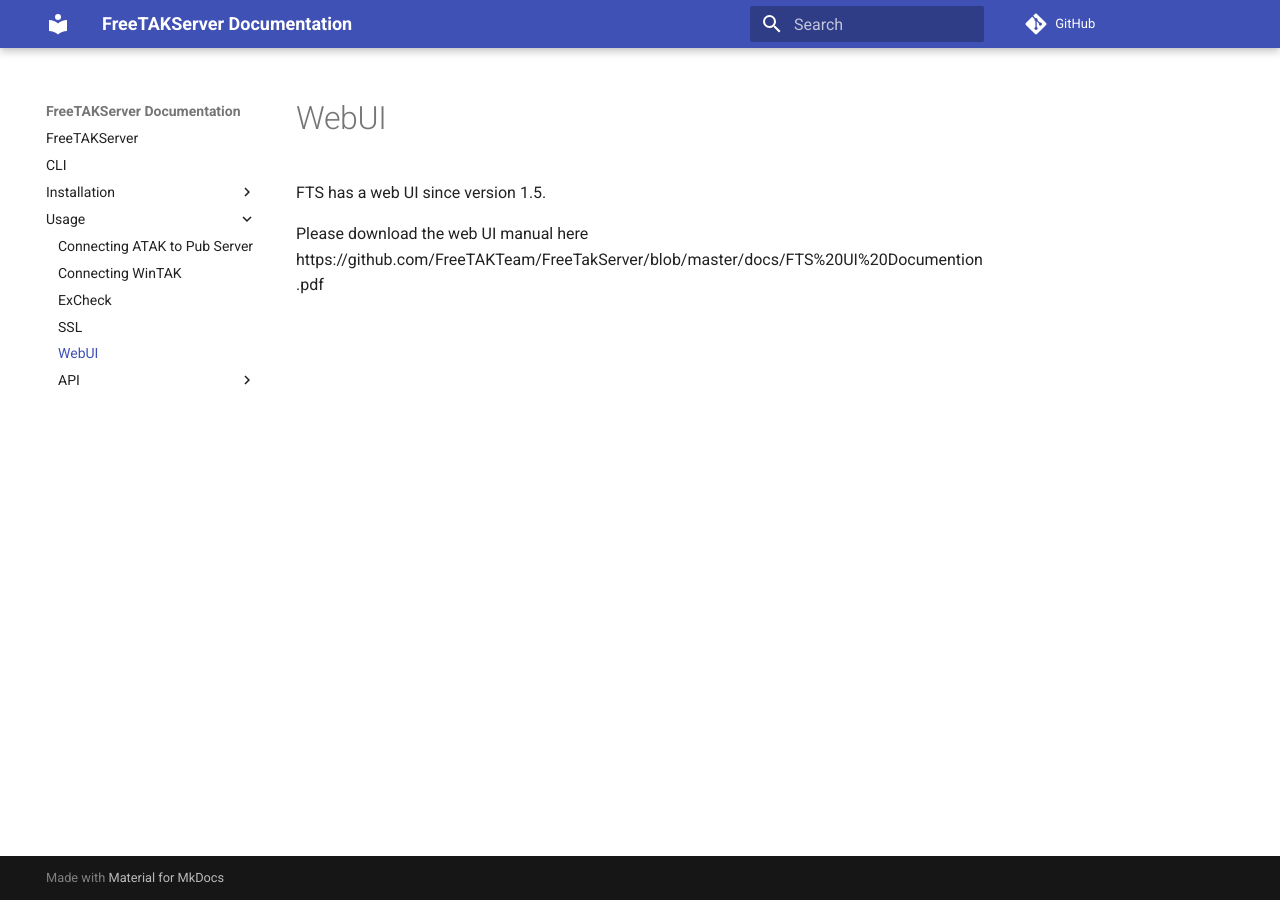
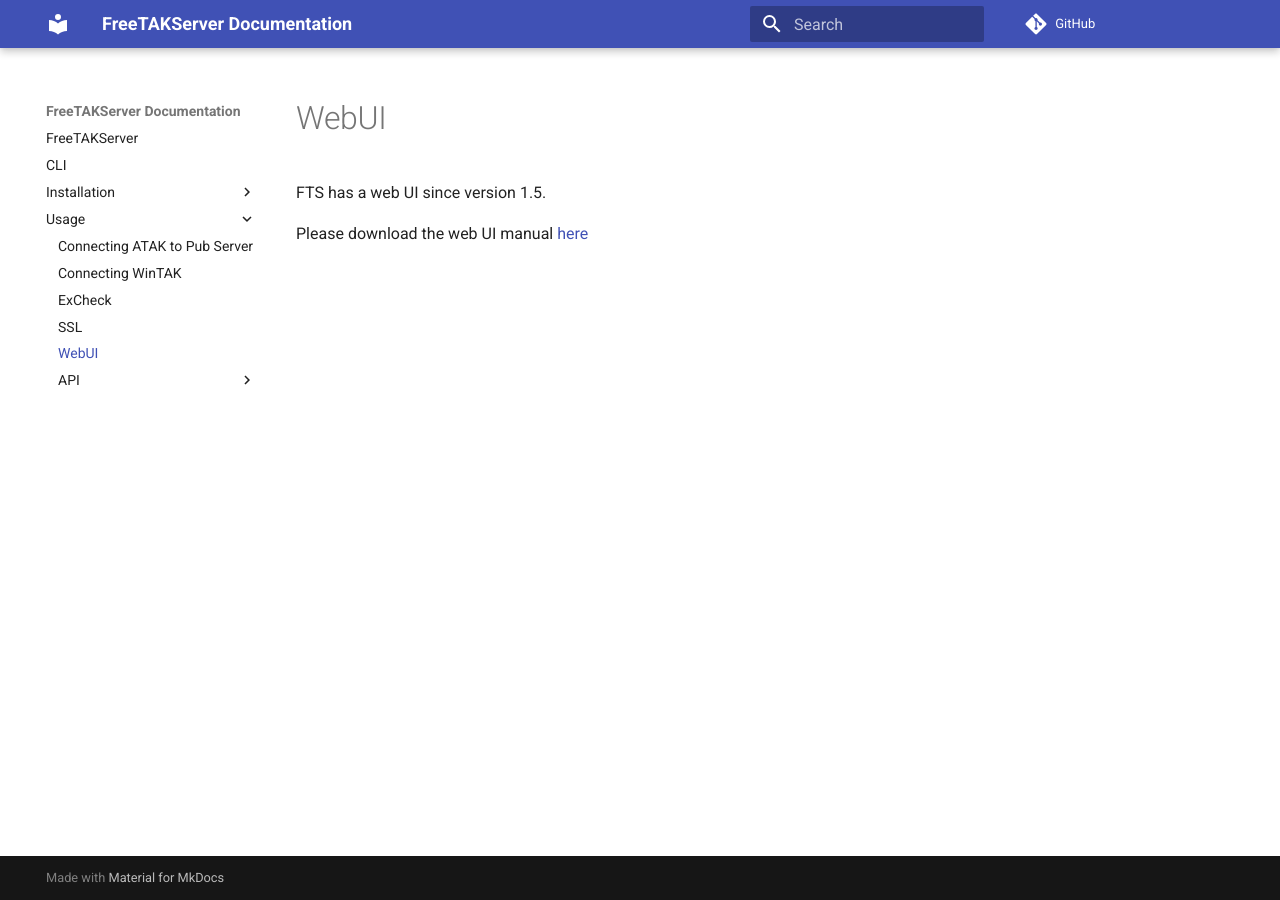
Before and after one commit to FreeTAKTeam/FreeTAKServer-User-Docs, an MkDocs documentation site: the page built from docs/docs/Usage/Wed Admin.md, in a window 1280 px wide. Built offline with MkDocs 1.6.1 and Material for MkDocs 9.7.7, drawn with Linux system fonts in a browser that asks for light colours; comment, search, counter and statistics services are not loaded.

Commit message:
Update Wed Admin.md

```diff
--- a/docs/docs/Usage/Wed Admin.md
+++ b/docs/docs/Usage/Wed Admin.md
@@ -1,4 +1,4 @@
 # WebUI
 FTS has a web UI since version 1.5.
 
-Please download the web UI manual here https://github.com/FreeTAKTeam/FreeTakServer/blob/master/docs/FTS%20UI%20Documention.pdf
+Please download the web UI manual [here](https://github.com/FreeTAKTeam/FreeTakServer/blob/master/docs/FTS%20UI%20Documention.pdf)
```
